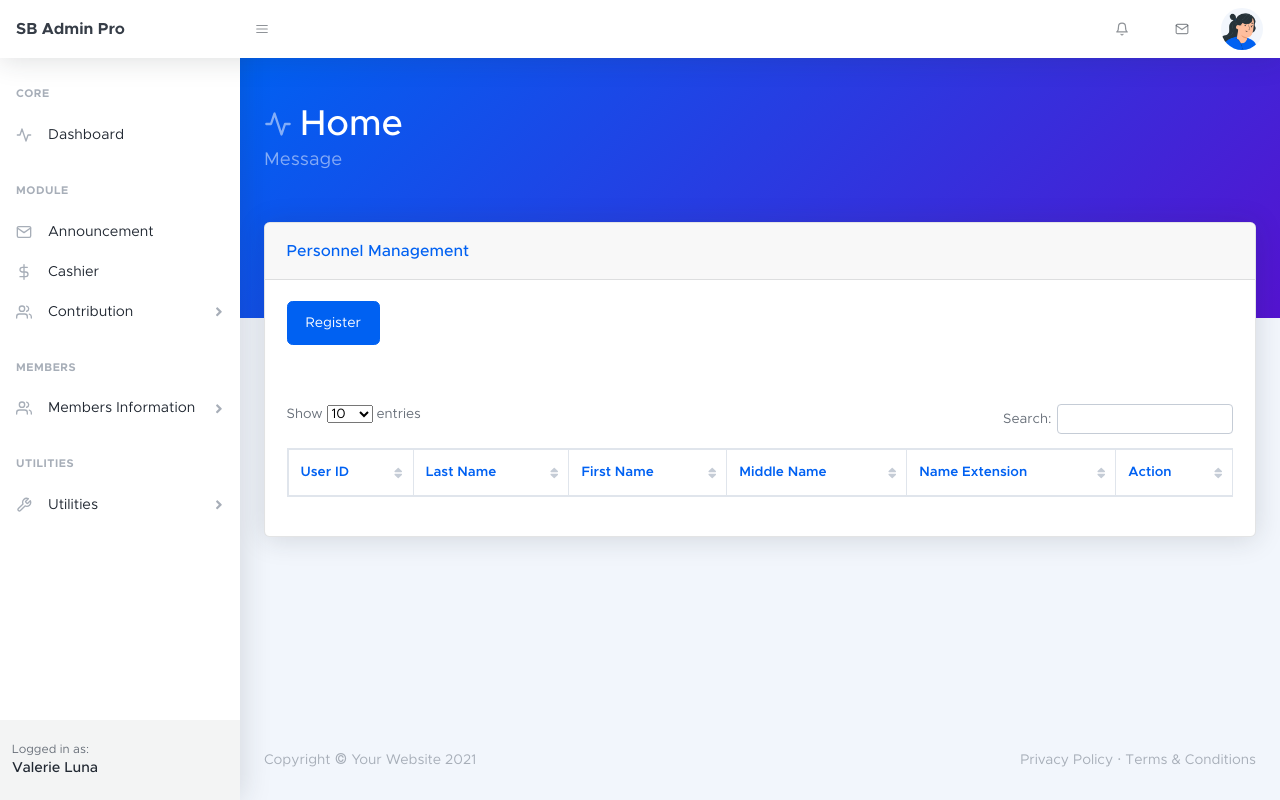
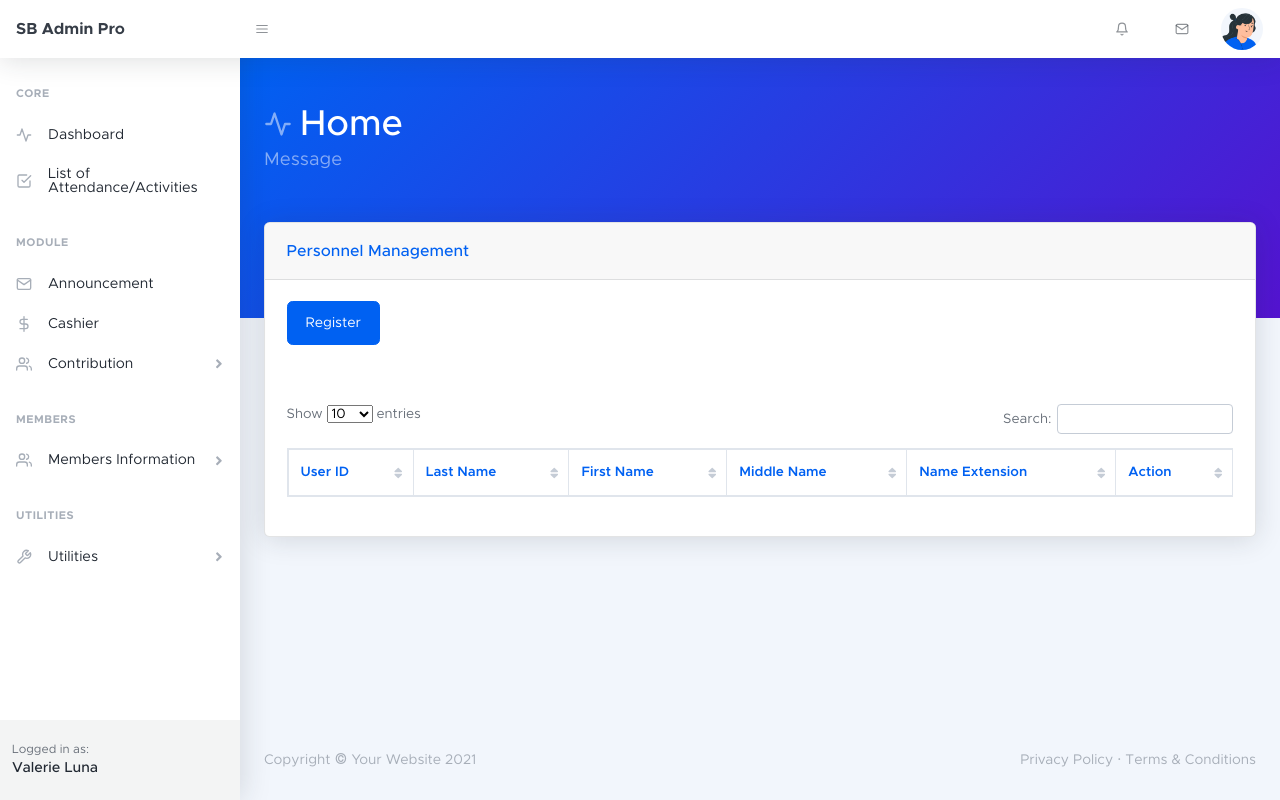
Before and after one commit to dracomalfoydaw/samp, a CodeIgniter app: page /database/index.php/home/index in a window 1280 px wide. Run offline with CodeIgniter, Linux system fonts and the light colour scheme; data that the repository does not hold is empty; some libraries are stand-ins or nearby versions.

Commit message:
add attendance option

```diff
--- a/application/views/layouts/sidebar.php
+++ b/application/views/layouts/sidebar.php
@@ -13,6 +13,10 @@
                             <a class="nav-link" href="<?php echo base_url() ?>">
                                 <div class="nav-link-icon"><i data-feather="activity"></i></div>
                                 Dashboard
+                            </a>
+                            <a class="nav-link" href="<?php echo base_url() ?>attendance">
+                                <div class="nav-link-icon"><i data-feather="check-square"></i></div>
+                                List of Attendance/Activities
                             </a>
 
                             <div class="sidenav-menu-heading">Module </div>
```
